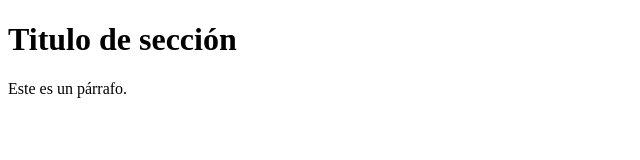
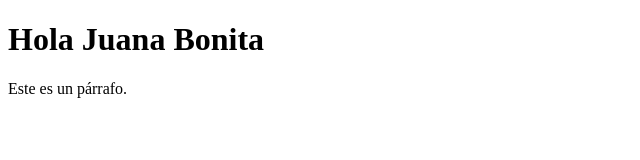
Before and after one commit to mrendons/demo_html, a plain HTML site: page index.html in a window 1280 px wide. Shown: the whole page, without its empty margins (0-640 px from the left). Drawn offline with Linux system fonts and the light colour scheme.

Commit message:
Update index.html

```diff
--- a/index.html
+++ b/index.html
@@ -7,7 +7,7 @@
   </head>
   <body>
     <div>
-        <h1>Titulo de sección</h1>
+        <h1>Hola Juana Bonita</h1>
         <p>Este es un párrafo.</p>
     </div>
   </body>
```
